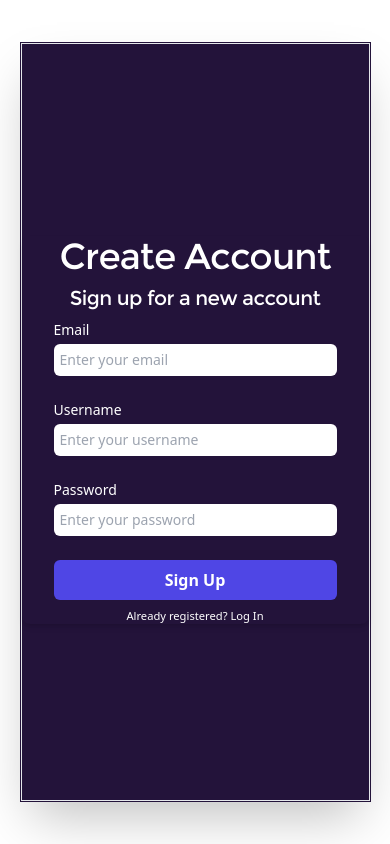
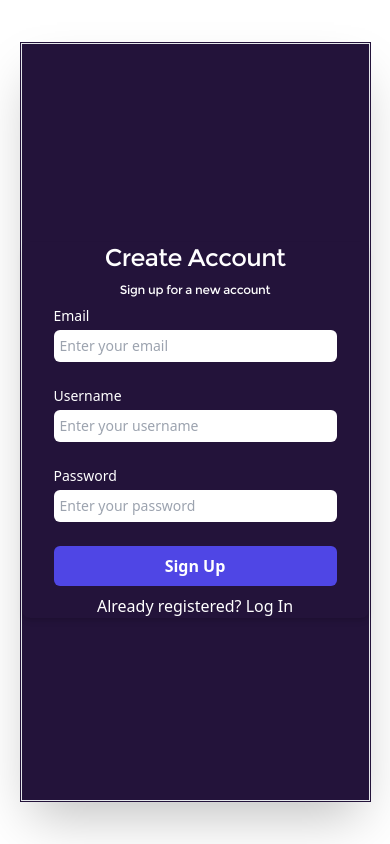
Before and after one commit to abhiishek-codes/PaperFlock, a React (Create React App) app in the folder frontend/: page / in a window 390 px wide. Both pictures are taken after a click on the label "Not registered yet: Sign up". Built offline with nearby package versions, Linux system fonts and the light colour scheme.

Commit message:
Front End Fix

```diff
--- a/frontend/src/components/auth/Login.jsx
+++ b/frontend/src/components/auth/Login.jsx
@@ -41,10 +41,10 @@ const Login = ({ setIsSwapped }) => {
 
   return (
     <div className="flex flex-col gap-y-5 my-auto items-center w-full max-w-md mx-auto px-8 rounded-lg shadow-md ">
-      <h1 className="font-['Body'] tracking-tight text-5xl text-white">
+      <h1 className="font-['Body'] tracking-tight text-2xl sm:text-5xl text-white">
         Welcome Back
       </h1>
-      <h2 className="font-['Body'] tracking-tight text-2xl text-white">
+      <h2 className="font-['Body'] tracking-tight text-base sm:text-2xl text-white">
         Sign in to your account
       </h2>
       <form
--- a/frontend/src/components/auth/Signup.jsx
+++ b/frontend/src/components/auth/Signup.jsx
@@ -45,10 +45,10 @@ const Signup = ({ setIsSwapped }) => {
 
   return (
     <div className="flex flex-col gap-y-2 my-auto items-center w-full max-w-md mx-auto px-8 rounded-lg shadow-md">
-      <h1 className="font-['Body'] tracking-tight text-4xl text-white">
+      <h1 className="font-['Body'] tracking-tight text-2xl sm:text-4xl text-white">
         Create Account
       </h1>
-      <h2 className="font-['Body'] tracking-tight text-xl text-white">
+      <h2 className="font-['Body'] tracking-tight text-xs sm:text-xl text-white">
         Sign up for a new account
       </h2>
       <form
@@ -106,7 +106,7 @@ const Signup = ({ setIsSwapped }) => {
         </button>
       </form>
       <label
-        className="text-[0.7rem] text-white cursor-pointer"
+        className="text-[1rem] text-white cursor-pointer"
         onClick={() => setIsSwapped((prev) => !prev)}
       >
         Already registered? Log In
```
Also changed, not shown: 2 other files (tests, documents, lock files or other folders).
